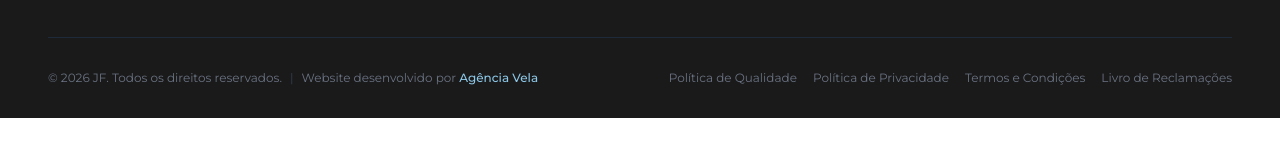
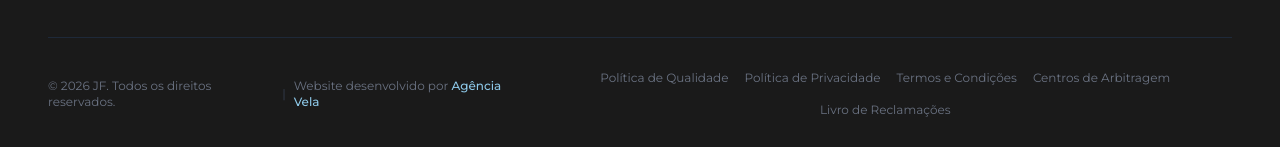
Before and after one commit to velawebteam/Joaquim-Fernandes, a React (Vite) app: page / in a window 1280 px wide. Shown: the part 4345-4492 px from the top of the page. Before the commit the page ends 4463 px from the top, so only its background shows below. Built offline with nearby package versions, Linux system fonts and the light colour scheme.

Commit message:
feat: add arbitration center link to footer
Include a link to the consumer arbitration center to comply with regulatory requirements.

```diff
--- a/src/components/Footer.tsx
+++ b/src/components/Footer.tsx
@@ -116,6 +116,14 @@ const Footer: React.FC = () => {
                <Link to="/privacidade" className="hover:text-white transition-colors">{t.footer.privacy}</Link>
                <Link to="/termos" className="hover:text-white transition-colors">{t.footer.terms}</Link>
                <a
+                 href="https://www.consumoalgarve.pt/index.php/pt"
+                 target="_blank"
+                 rel="noopener noreferrer"
+                 className="hover:text-white transition-colors"
+               >
+                 {t.footer.arbitrationCenters}
+               </a>
+               <a
                  href="https://www.livroreclamacoes.pt/Inicio/"
                  target="_blank"
                  rel="noopener noreferrer"
--- a/src/context/LanguageContext.tsx
+++ b/src/context/LanguageContext.tsx
@@ -71,6 +71,7 @@ const translations = {
       privacy: 'Política de Privacidade',
       terms: 'Termos e Condições',
       quality: 'Política de Qualidade',
+      arbitrationCenters: 'Centros de Arbitragem',
       complaintsBook: 'Livro de Reclamações',
       faqTitle: 'Dúvidas Frequentes',
       faqDesc: 'Consulte a nossa área de apoio para esclarecer questões técnicas.',
```
